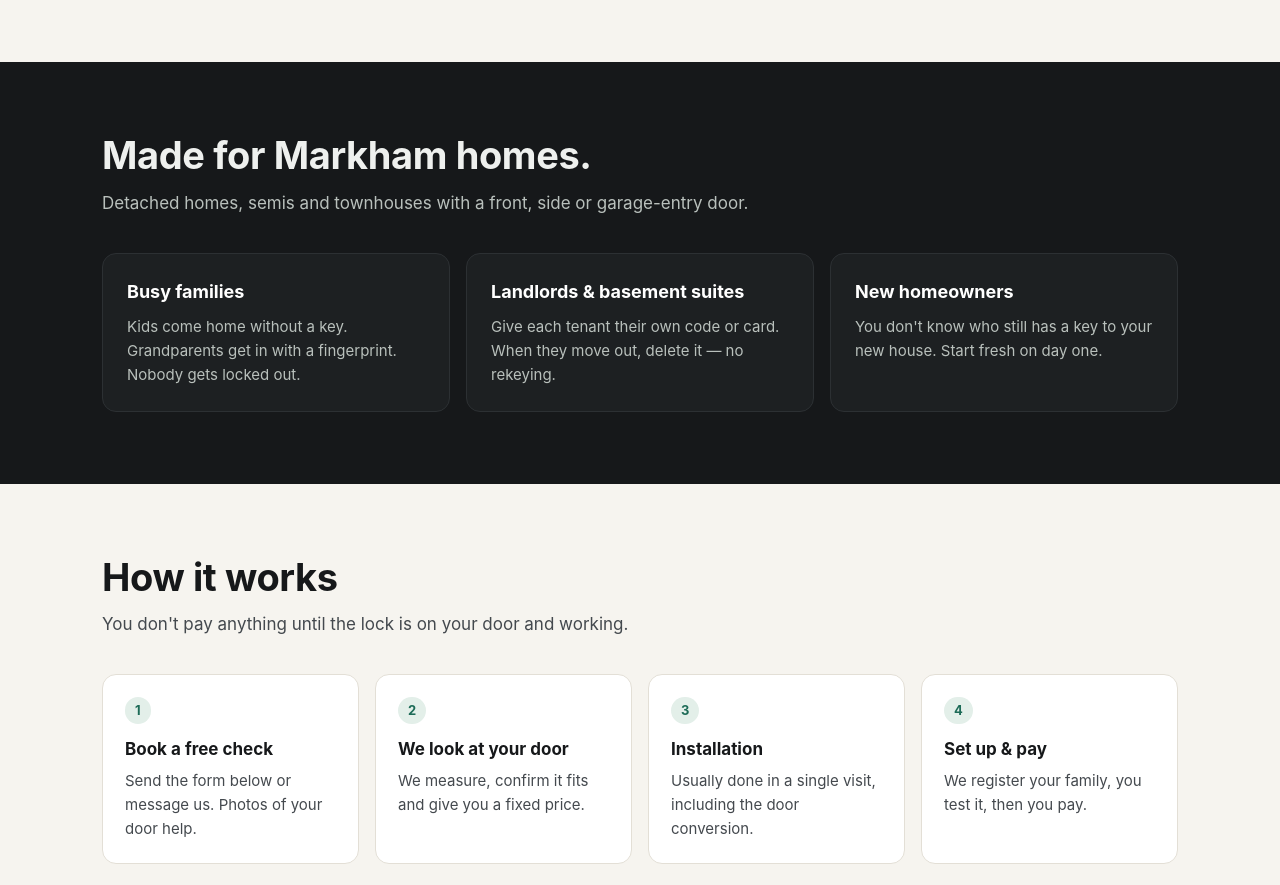
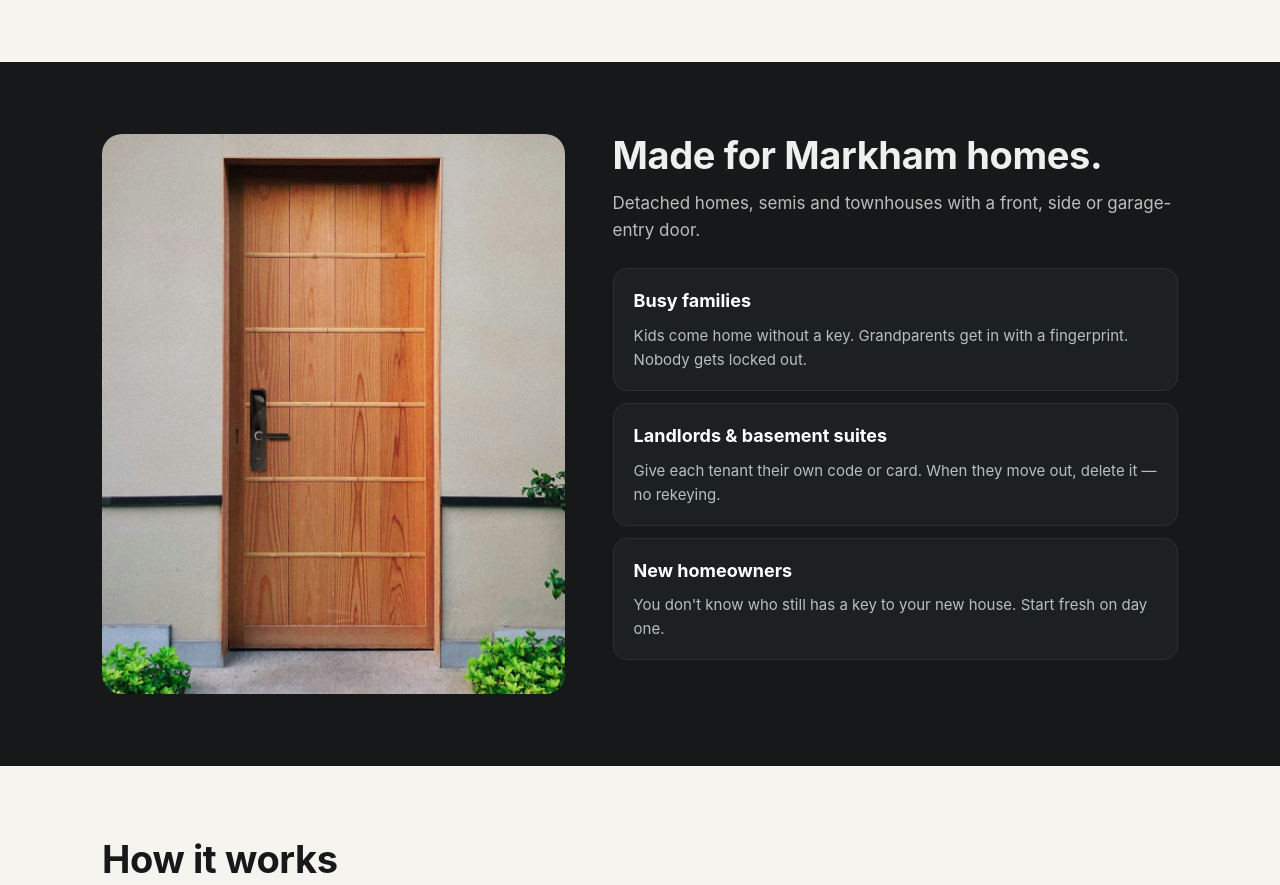
Before and after one commit to SmartSpherical/markham-smart-lock, a plain HTML site: page index.html in a window 1280 px wide. Shown: the part 1840-2725 px from the top of the page. Drawn offline with Linux system fonts and the light colour scheme.

Commit message:
Use cleaned-up photos of the lock on a modern oak door
Co-Authored-By: Claude Opus 5.5 <noreply@anthropic.com>

```diff
--- a/index.html
+++ b/index.html
@@ -96,6 +96,10 @@
   .aud div{border:1px solid #2c3033;border-radius:var(--r);padding:24px;background:#1d2022}
   .aud h3{margin:0 0 8px;font-size:18px;color:#fff}
   .aud p{margin:0;color:#b9c0bc;font-size:15px}
+  .split-aud{align-items:start}
+  .split-aud .aud{grid-template-columns:1fr;gap:12px}
+  .split-aud .aud div{padding:18px 20px}
+  .split-aud .sub{margin-bottom:24px}
 
   /* steps */
   .steps{display:grid;grid-template-columns:repeat(4,1fr);gap:16px;counter-reset:s}
@@ -227,7 +231,7 @@
       </p>
     </div>
     <div class="hero-img">
-      <img src="assets/lock-door.svg" alt="Illustration of a black smart lock with glass keypad and fingerprint lever handle on a front door" width="800" height="1000">
+      <img src="assets/photo-lock-door.jpg" alt="Black glass smart lock with a fingerprint lever handle, fitted to an oak front door" width="960" height="1200">
       <div class="badge">
         <b><span class="en">4 ways in</span><span class="zh">4 种开锁方式</span></b>
         <span class="en">Fingerprint · Code · Card · Key</span><span class="zh">指纹 · 密码 · 门卡 · 钥匙</span>
@@ -278,7 +282,7 @@
 <!-- BUILT SOLID -->
 <section style="padding-top:0">
   <div class="wrap split">
-    <img src="assets/lock-bolts.svg" alt="Illustration of the door edge showing the lock's latch and four steel bolts" width="800" height="1000" loading="lazy">
+    <img src="assets/photo-bolts.jpg" alt="Edge of the door showing the lock's stainless faceplate, latch and four steel bolts extended" width="800" height="1000" loading="lazy">
     <div>
       <h2><span class="en">Built like a proper front-door lock.</span><span class="zh">真正的入户门锁品质。</span></h2>
       <p class="sub"><span class="en">This isn't a stick-on gadget. It's a full mortise lock that replaces your old handle and deadbolt.</span><span class="zh">这不是贴在门上的小配件，而是完整的插芯门锁，替换原有的把手和门栓。</span></p>
@@ -294,7 +298,9 @@
 
 <!-- WHO IT'S FOR -->
 <section class="dark">
-  <div class="wrap">
+  <div class="wrap split split-aud">
+    <img src="assets/photo-door-wide.jpg" alt="Modern oak front door with the black smart lock fitted" width="1000" height="1250" loading="lazy">
+    <div>
     <h2><span class="en">Made for Markham homes.</span><span class="zh">为万锦家庭而选。</span></h2>
     <p class="sub"><span class="en">Detached homes, semis and townhouses with a front, side or garage-entry door.</span><span class="zh">适用于独立屋、半独立屋及镇屋的前门、侧门或车库入户门。</span></p>
     <div class="aud">
@@ -310,6 +316,7 @@
         <h3><span class="en">New homeowners</span><span class="zh">新屋主</span></h3>
         <p><span class="en">You don't know who still has a key to your new house. Start fresh on day one.</span><span class="zh">不知道前屋主给过谁钥匙？搬进新家第一天就换上新锁。</span></p>
       </div>
+    </div>
     </div>
   </div>
 </section>
@@ -464,6 +471,7 @@
   <div class="wrap">
     <span>© <span id="yr"></span> <span data-config="businessName">Markham Smart Lock</span> · Markham, Ontario</span>
     <span><span class="en">Featuring the EBKN KF6628 smart lock. EBKN is a trademark of its owner; we are an independent local installer.</span><span class="zh">产品为 EBKN KF6628 智能门锁。EBKN 为其所有者的商标；本店为独立本地安装商。</span></span>
+    <span><span class="en">Door photo background by Korie Cull on Unsplash.</span><span class="zh">门的背景照片：Korie Cull / Unsplash。</span></span>
   </div>
 </footer>
 
```
Also changed, not shown: assets/og-image.jpg, assets/photo-bolts.jpg (added), assets/photo-door-wide.jpg (added), assets/photo-lock-door.jpg (added), 1 other file.
